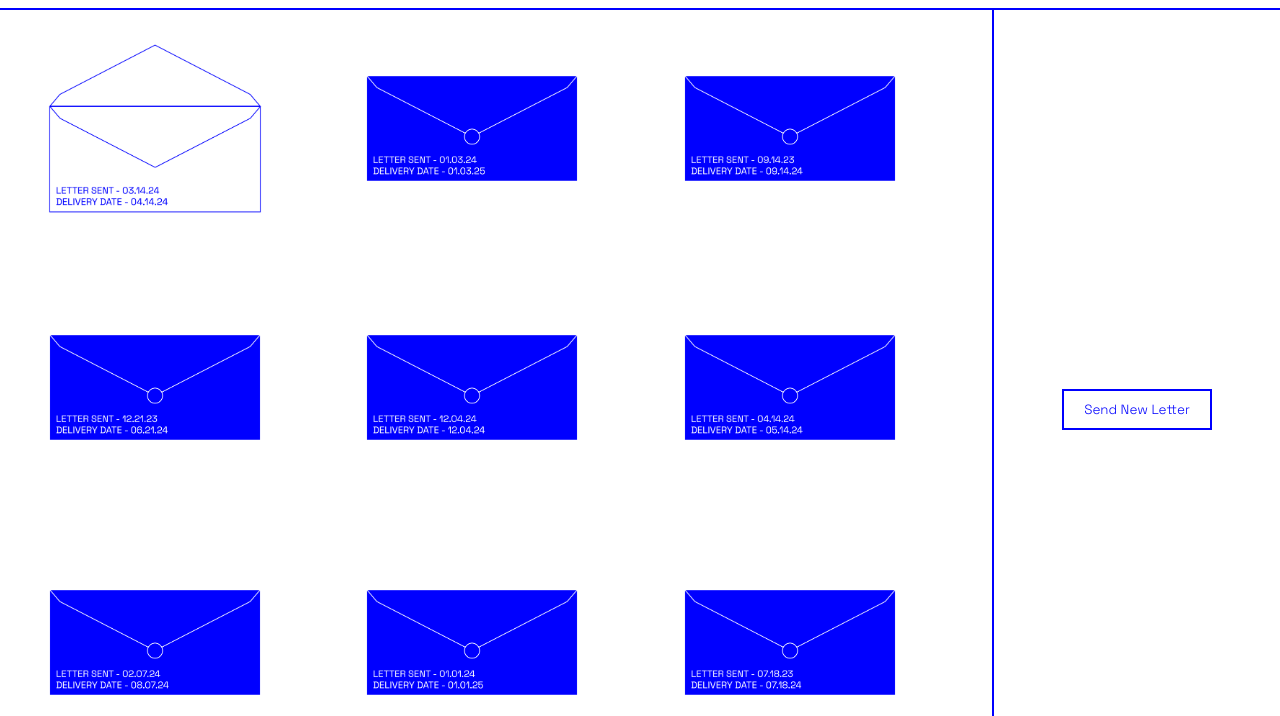
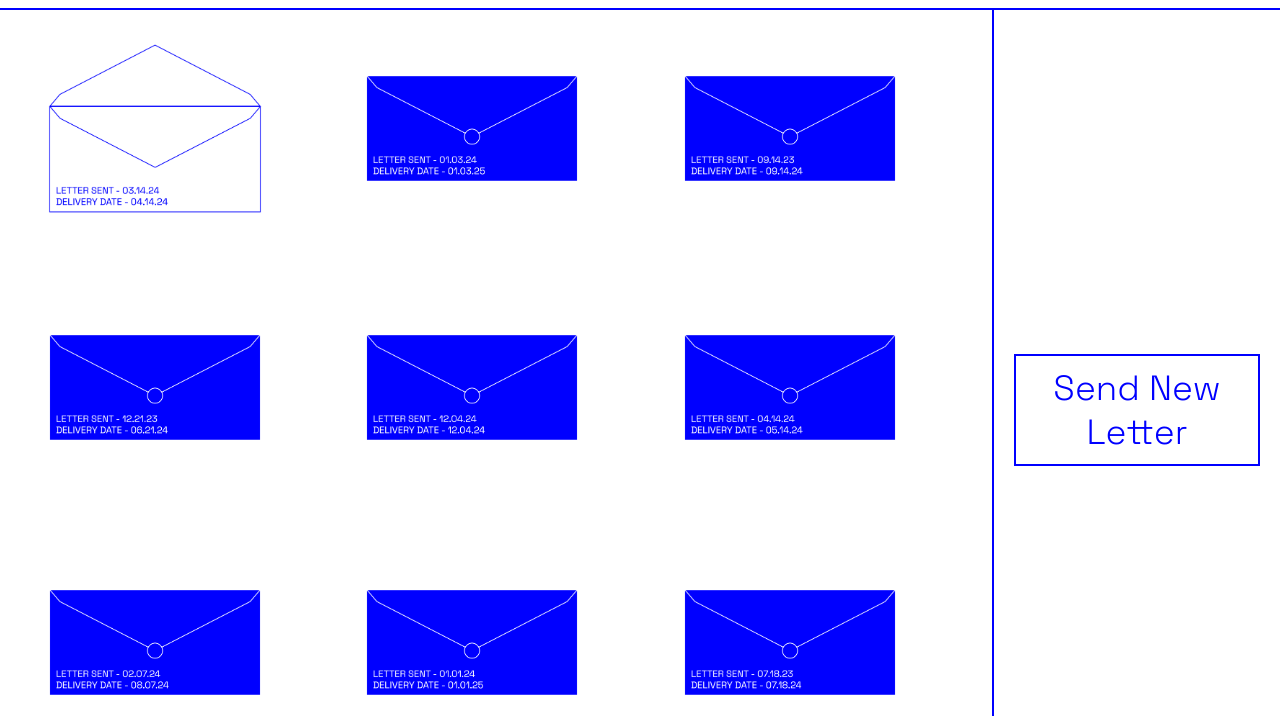
Before and after one commit to andreamatom/Letter_for_future_self, a plain HTML site: page index.html in a window 1280 px wide. Shown: the part 84-800 px from the top of the page. Drawn offline with Linux system fonts and the light colour scheme.

Commit message:
[button] comment out font-optical-sizing

```diff
--- a/style.css
+++ b/style.css
@@ -206,12 +206,12 @@ html, body {
 
 button {
     padding: 10px 20px;
-    /* font-size: 35px; */
+    font-size: 35px;
     border: 2px solid blue;
     background-color: white;
     cursor: pointer;
     font-family: "Space Grotesk", sans-serif;
-    font-optical-sizing: auto;
+    /* font-optical-sizing: auto; */
     font-weight: 300;
     font-style: normal;
     color: blue;
```
